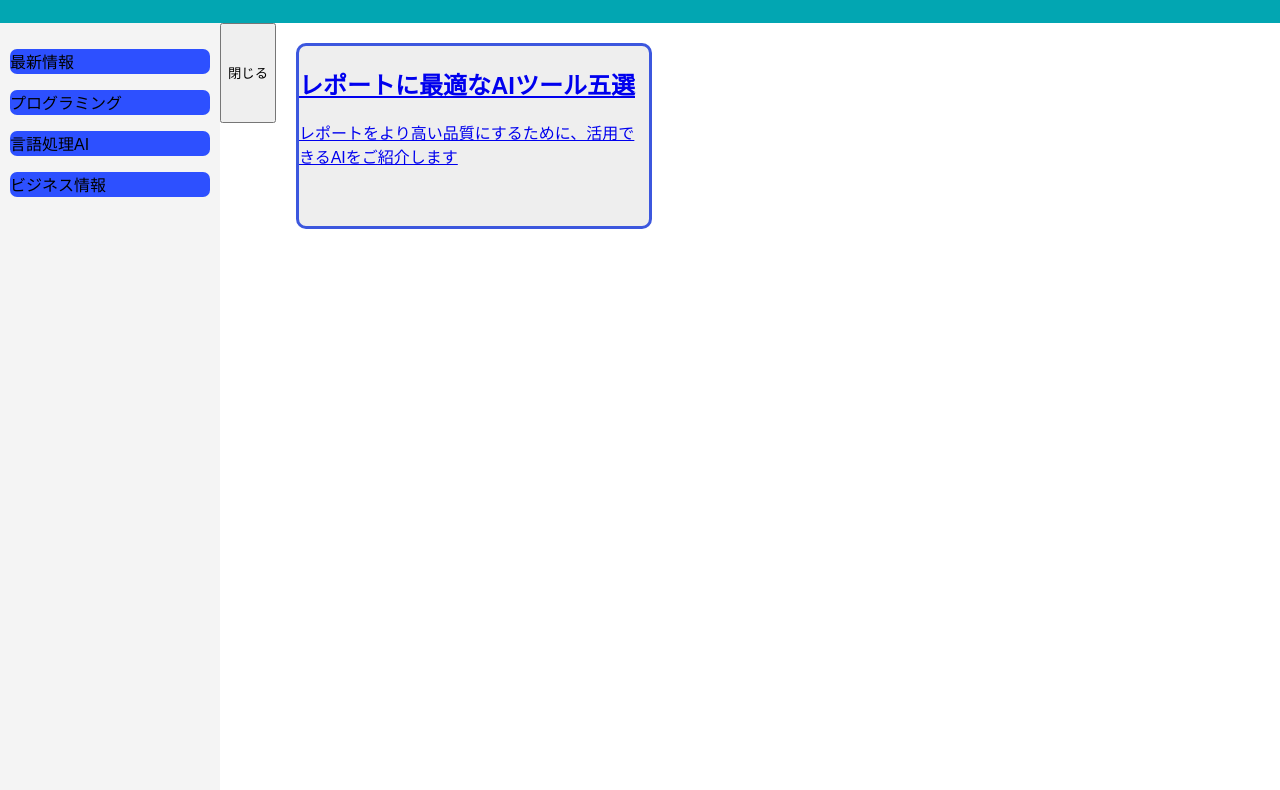
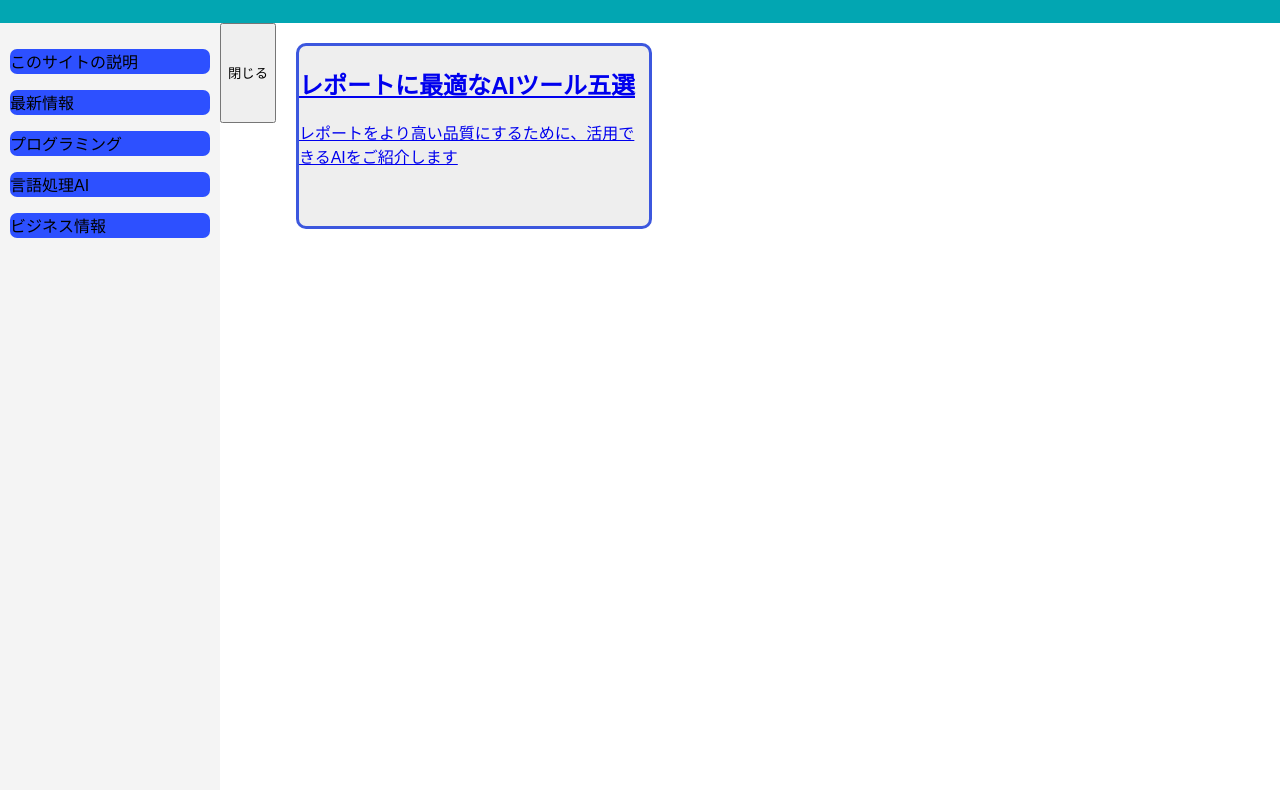
Before and after one commit to s1f102500056/project-team11, a plain HTML site: page index.html in a window 1280 px wide. Shown: the part 105-895 px from the top of the page. Drawn offline with Linux system fonts and the light colour scheme.

Commit message:
サイドバーに追加
サイトを説明するタグの追加

```diff
--- a/index.html
+++ b/index.html
@@ -13,6 +13,7 @@
         <div class="container">
             <nav class="sidecontainer">
                 <ul id="sideber" class="openul">
+                    <li><div class="side_bg"><a><p>このサイトの説明</p></a></div></li>
                     <li><div class="side_bg"><a><p>最新情報</p></a></div></li>
                     <li><div class="side_bg"><a><p>プログラミング</p></a></div></li>
                     <li><div class="side_bg"><a><p>言語処理AI</p></a></div></li>
```
